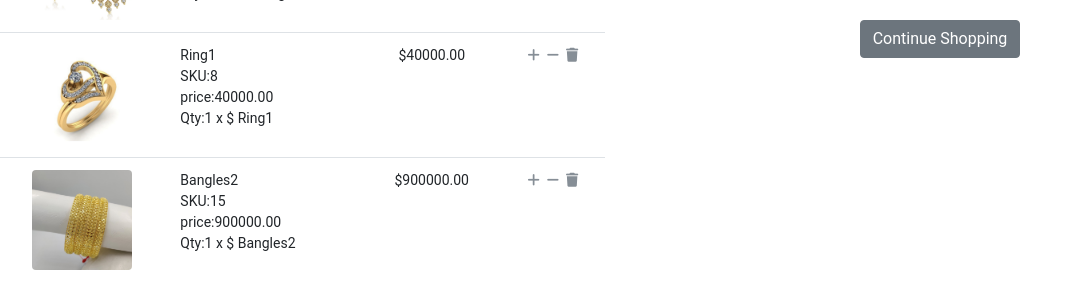
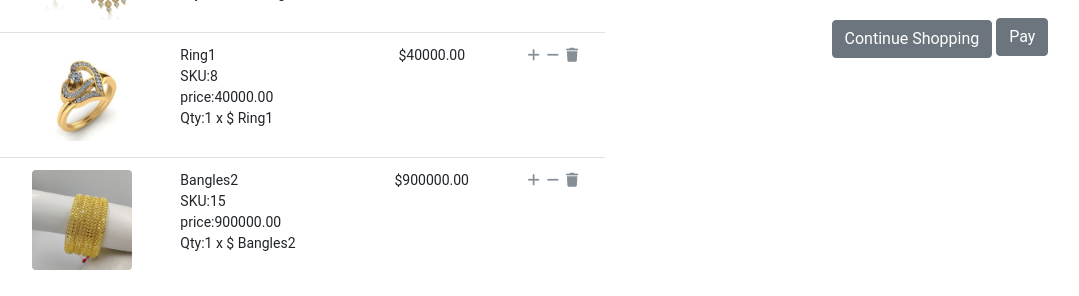
Before and after one commit to ASHITHAEBRAHIM/Python, a Django app: template ecommerceproject/template/cart.html in a window 1280 px wide. Shown: the part 369-665 px from the top of the page, without its empty margins (20-1099 px from the left). Run offline with Django 4.2, Linux system fonts and the light colour scheme; the template is opened without the code that fills it: values that come from a table or form of the project are taken from there, others are empty; data comes from the database, SQL or seed files in the repository; some libraries are stand-ins or nearby versions.

Commit message:
Update cart.html

```diff
--- a/ecommerceproject/template/cart.html
+++ b/ecommerceproject/template/cart.html
@@ -102,6 +102,7 @@ Cart - Nahar-Jewels
                     </table>
                 <div class="mx-auto">
                       <a href="{% url 'ecommerceapp:allProdCat' %}" class="btn btn-secondary  my-custom-button">Continue Shopping</a>
+                      <a class="btn btn-secondary" href="{% url 'ecommerceapp:allProdCat' %}">Pay</a>
                 </div>
            </div>
          </div>
```
